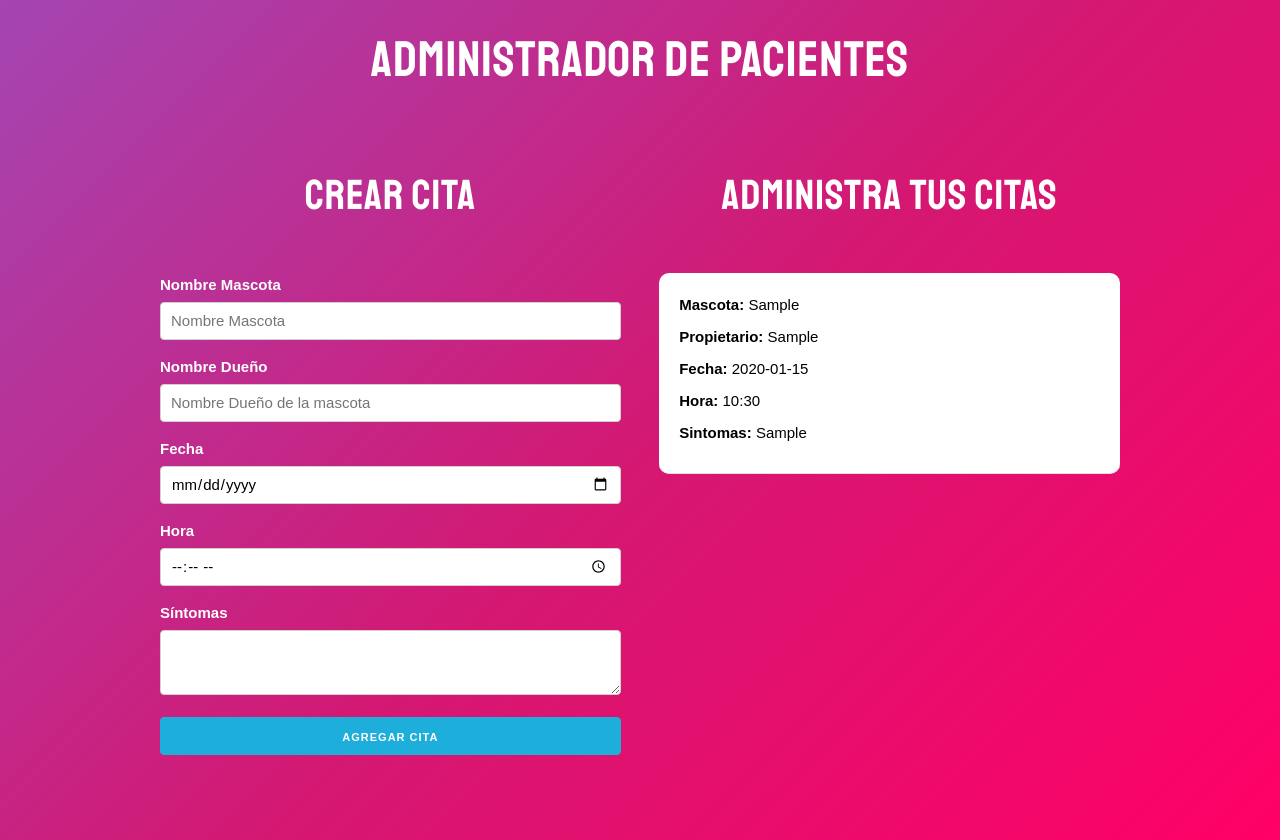
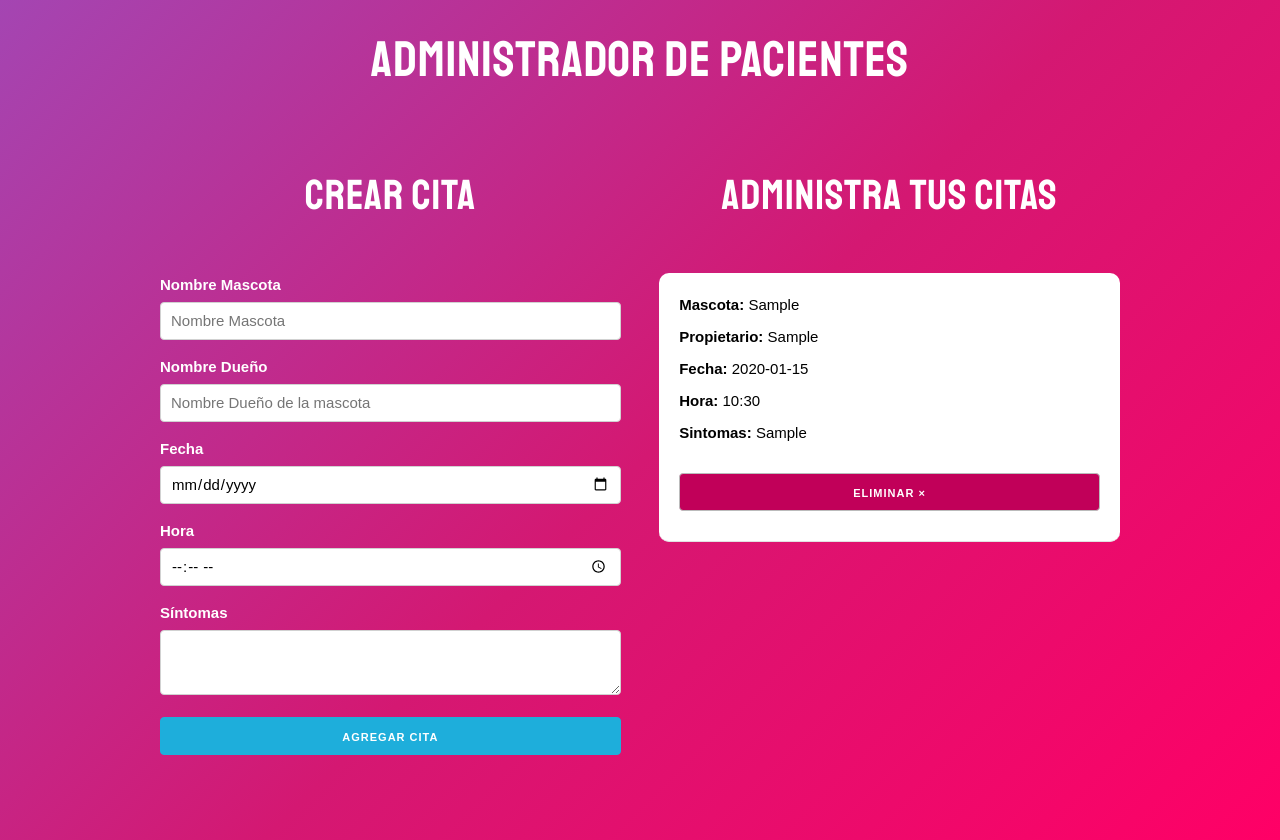
Before and after one commit to OmarIsaac/Administrador-de-Pacientes, a React (Create React App) app: page / in a window 1280 px wide. Both pictures are taken after typing "Sample", "Sample", "2020-01-15", "10:30", "Sample" into the empty fields and a click on the button "AGREGAR CITA". Built offline with nearby package versions, Linux system fonts and the light colour scheme.

Commit message:
Elimina citas del state

```diff
--- a/src/App.js
+++ b/src/App.js
@@ -10,6 +10,12 @@
   const crearCita = (cita) => {
     guardarCitas([...citas, cita]);
   };
+
+  // Funcion que elimina una cita por su ID
+  const eliminarCita = (id) => {
+    const nuevascitas = citas.filter((cita) => cita.id !== id);
+    guardarCitas(nuevascitas);
+  };
   return (
     <Fragment>
       <h1>Administrador de pacientes</h1>
@@ -21,7 +27,7 @@
           <div className="one-half column">
             <h2>Administra tus citas</h2>
             {citas.map((cita) => (
-              <Cita key={cita.id} cita={cita} />
+              <Cita key={cita.id} cita={cita} eliminarCita={eliminarCita} />
             ))}
           </div>
         </div>
--- a/src/components/Cita.js
+++ b/src/components/Cita.js
@@ -1,6 +1,6 @@
 import React from "react";
 
-const Cita = ({ cita }) => (
+const Cita = ({ cita, eliminarCita }) => (
   <div className="cita">
     <p>
       Mascota: <span>{cita.mascota}</span>
@@ -17,6 +17,13 @@
     <p>
       Sintomas: <span>{cita.sintomas}</span>
     </p>
+
+    <button
+      className="button eliminar u-full-width"
+      onClick={() => eliminarCita(cita.id)}
+    >
+      Eliminar &times;
+    </button>
   </div>
 );
 
```
